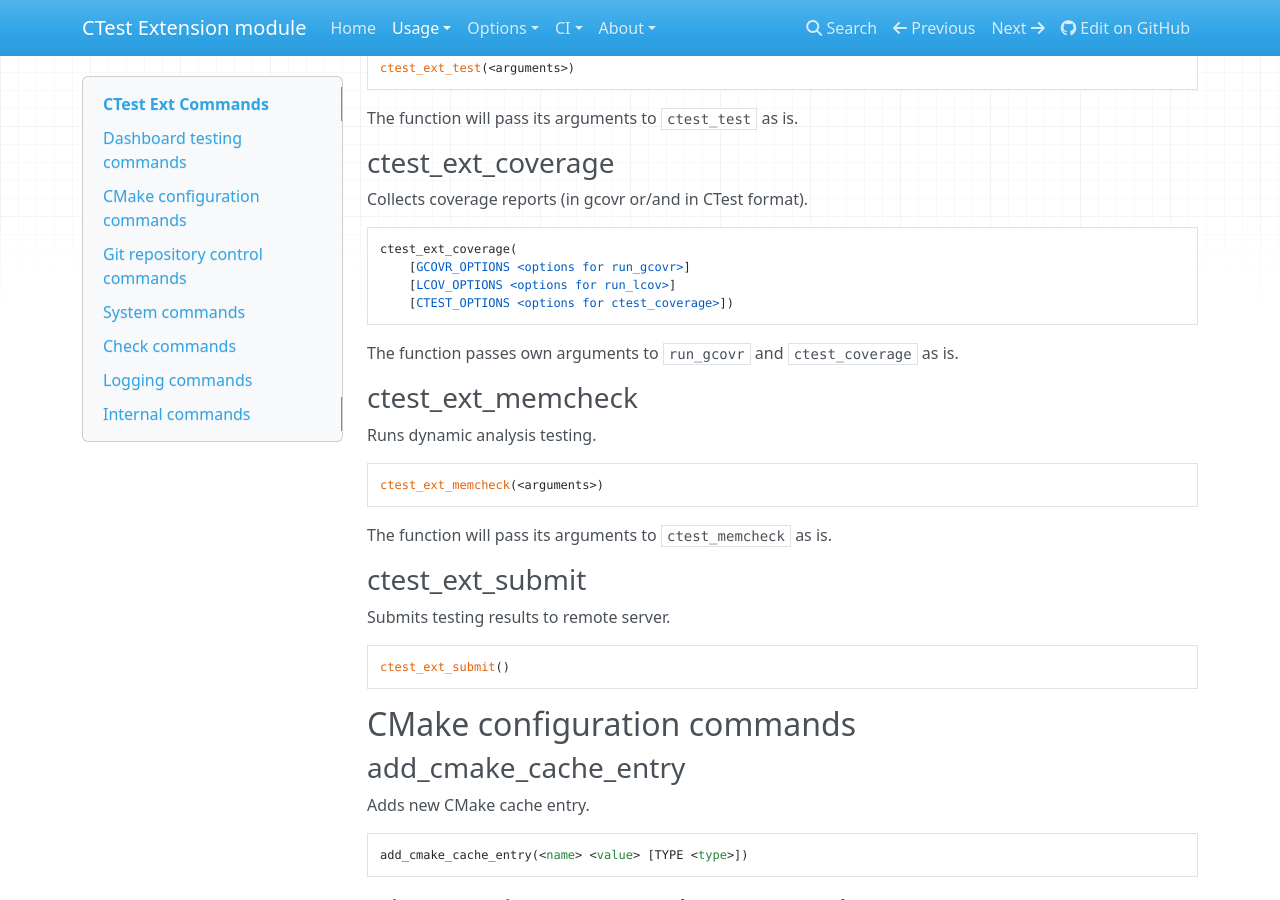
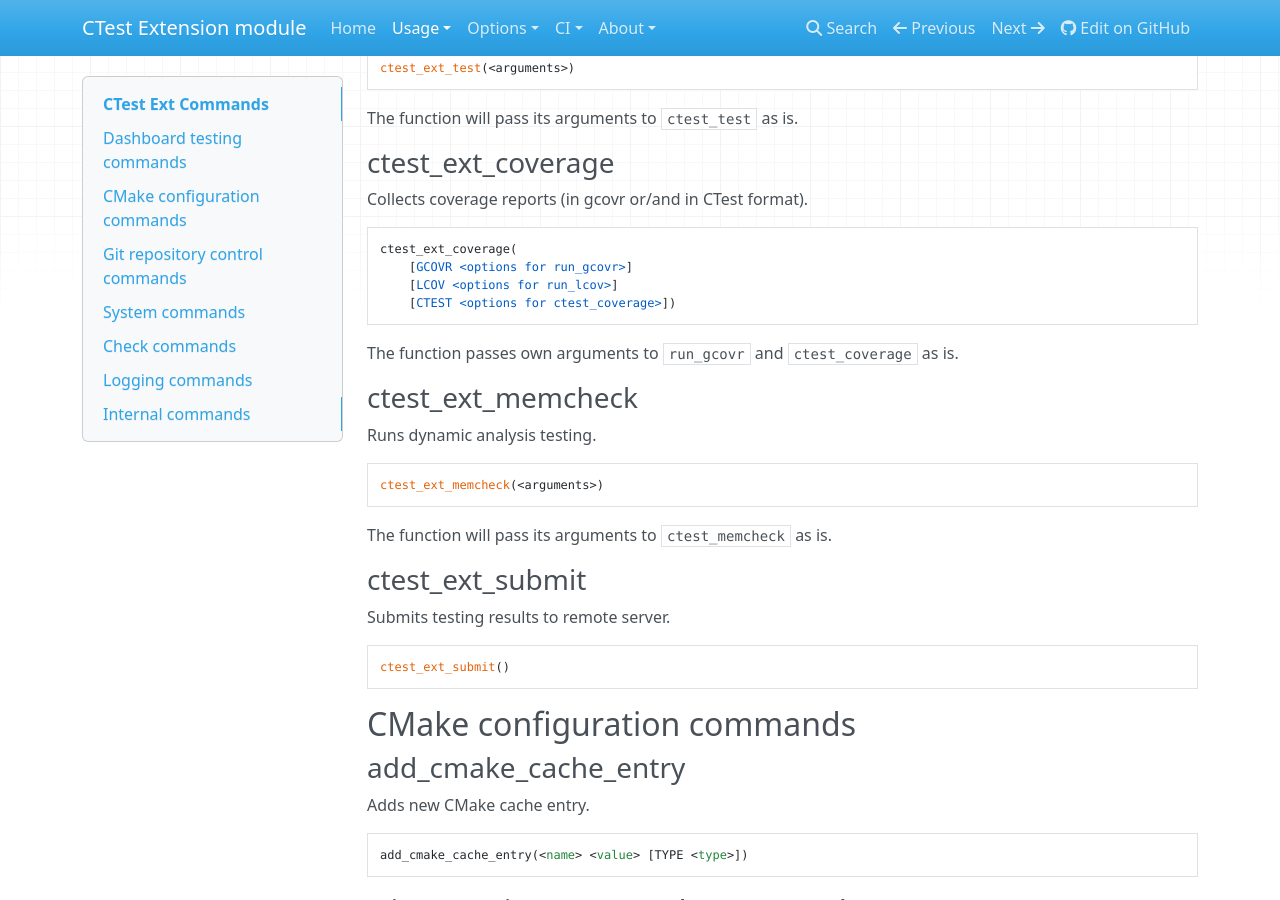
Before and after one commit to vinograd47/ctest-ext, an MkDocs documentation site: the page built from docs/usage/commands.md, in a window 1280 px wide and 900 px high, scrolled down 1015 px. Built offline with MkDocs 1.6.1, drawn with Linux system fonts in a browser that asks for light colours; nearby versions of some CDN libraries; old or Windows-style settings are respelled for this version of MkDocs.

Commit message:
remove _OPTIONS suffix from ctest_ext_coverage options

```diff
--- a/docs/usage/commands.md
+++ b/docs/usage/commands.md
@@ -50,9 +50,9 @@
 Collects coverage reports (in gcovr or/and in CTest format).
 
     ctest_ext_coverage(
-        [GCOVR_OPTIONS <options for run_gcovr>]
-        [LCOV_OPTIONS <options for run_lcov>]
-        [CTEST_OPTIONS <options for ctest_coverage>])
+        [GCOVR <options for run_gcovr>]
+        [LCOV <options for run_lcov>]
+        [CTEST <options for ctest_coverage>])
 
 The function passes own arguments to `run_gcovr` and `ctest_coverage` as is.
 
```
Also changed, not shown: docs/usage/project_script.md (+1 -1 lines), 3 other files.
